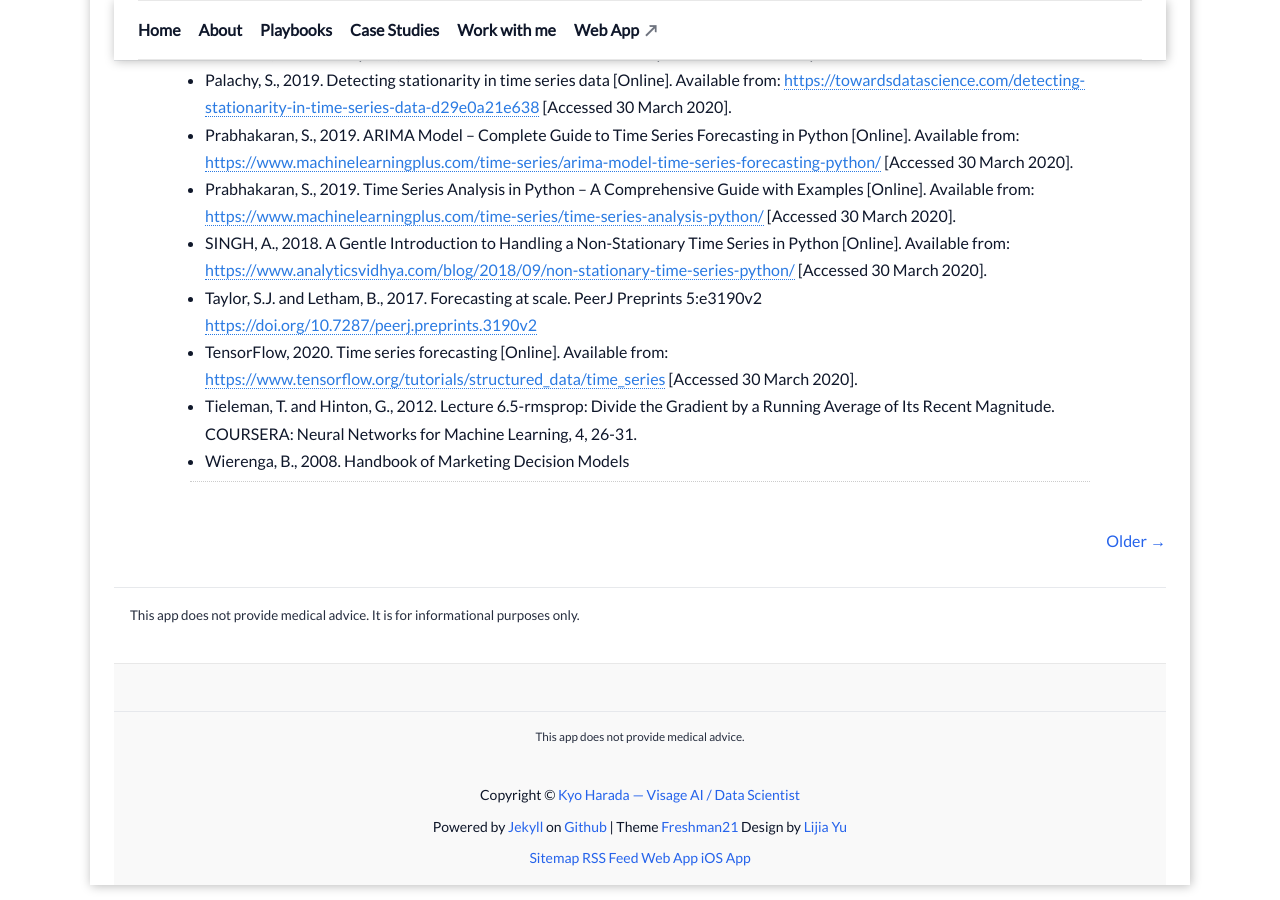
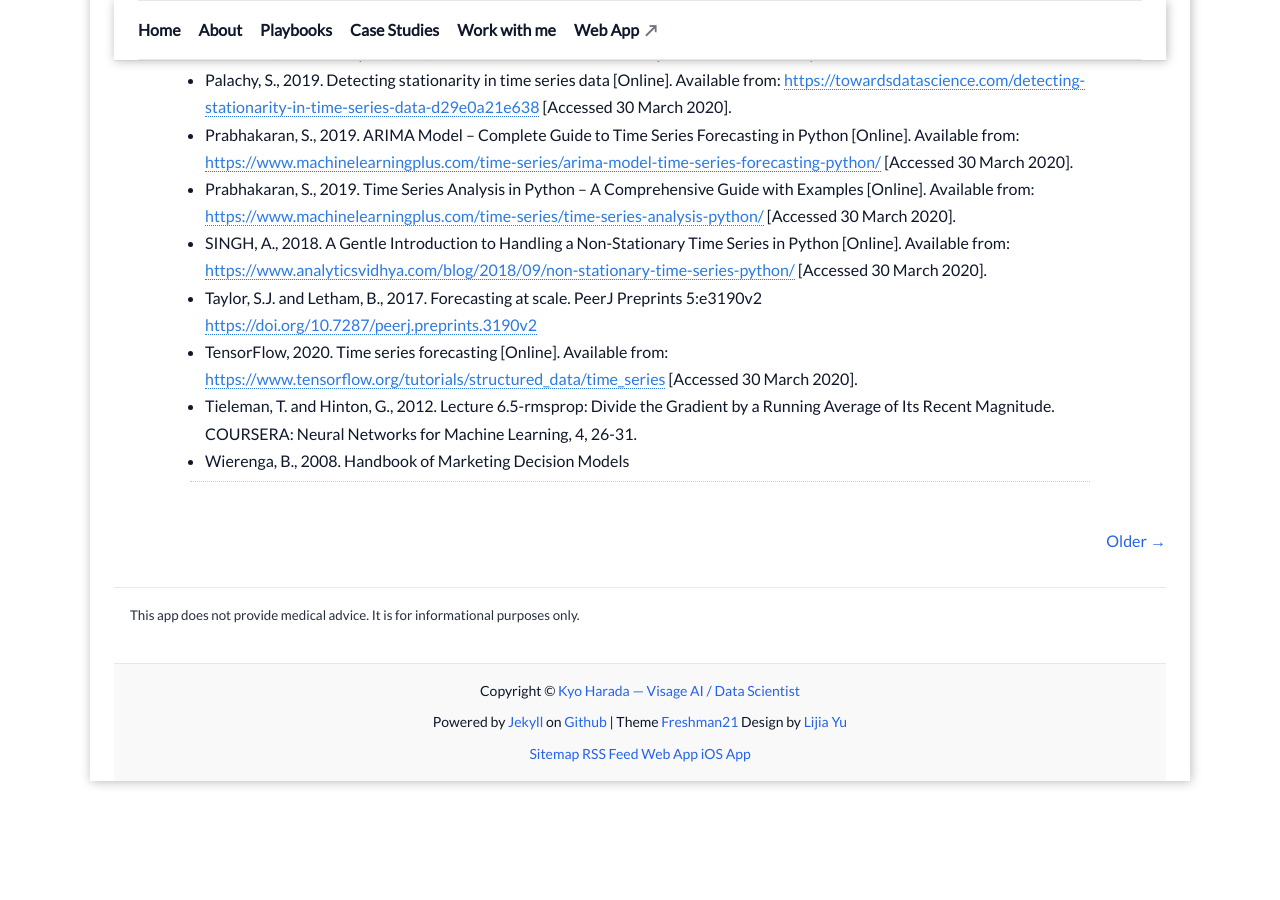
Before and after one commit to kyo1988/Kyo.github.io, a Jekyll site: the page built from index.html, in a window 1280 px wide and 900 px high, scrolled down 12174 px. Built offline with Jekyll 4.4.1, drawn with Linux system fonts in a browser that asks for light colours; the list of posts is cut into pages by our own code; comment, search, counter and statistics services are not loaded; after the commit the page ends 12970 px from its top, so only the background shows below that.

Commit message:
Fix live site display issues - minimal patches for visible changes
- Fix hero duplicate copy by updating _config.yml tagline to match index.html
- Remove duplicate medical disclaimer from footer.html (keep only in default.html)
- All other features (stat strip, icons, CSS) already implemented correctly
- UTM tracking confirmed working across all components
- Typo fixes already applied in previous commits

This should resolve the 'thin visual changes' issue by ensuring all changes are properly reflected on the live site.

```diff
--- a/_config.yml
+++ b/_config.yml
@@ -1,6 +1,6 @@
 ### Site info:
 title: "Kyo Harada — Visage AI / Data Scientist"
-tagline: "Founder & Data Scientist building on-device AI for skin analytics and finance-grade data products."
+tagline: "On-device skin analytics with finance-grade pipelines—CoreML optimization, RAG systems, and real-time evaluation."
 author: Kyo Harada
 email: kh685mba@gmail.com
 description: "Founder & Data Scientist building on-device AI for skin analytics and finance-grade data products."
--- a/_includes/footer.html
+++ b/_includes/footer.html
@@ -1,8 +1,4 @@
 <footer class="site-footer">
-
-  <div class="medical-disclaimer">
-    <p><small>This app does not provide medical advice.</small></p>
-  </div>
 
   <div class="footer-content">
     <div class="footer-main">
```
